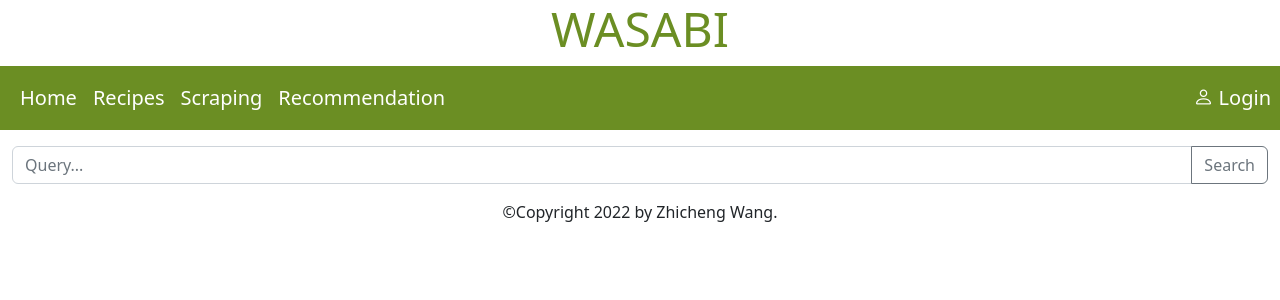
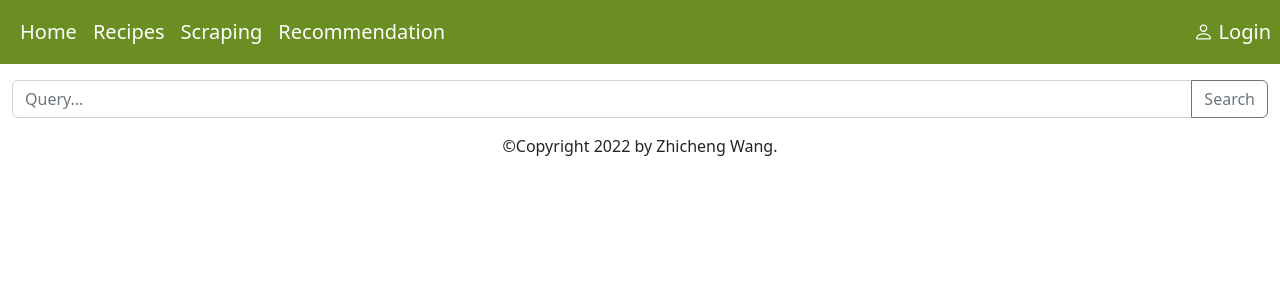
Before and after one commit to Dogecat0/Wasabi, a Django app: page /recipes/ in a window 1280 px wide. Shown: the top 300 px of the page. Run offline with Django 4.2, Linux system fonts and the light colour scheme; data that the repository does not hold is empty; some libraries are stand-ins or nearby versions.

Commit message:
Remove header and its styling

```diff
--- a/static/css/styles.css
+++ b/static/css/styles.css
@@ -1,12 +1,5 @@
 body {
   background-color: white;
-}
-
-h1 {
-  font-family: system-ui;
-  color: olivedrab;
-  font-size: 300%;
-  text-align: center;
 }
 
 nav.navbar {
--- a/templates/base.html
+++ b/templates/base.html
@@ -13,9 +13,6 @@
   </head>
   <title> Wasabi | Recipe Search Engine </title>
   <body>
-    <header>
-      <h1>WASABI</h1>
-    </header>
     {% block topnav %}
     <nav class="navbar navbar-expand-sm">
       <button type="button" class="navbar-toggler justify-content-start" data-bs-toggle="collapse" data-bs-target="#navbarCollapse">
```
